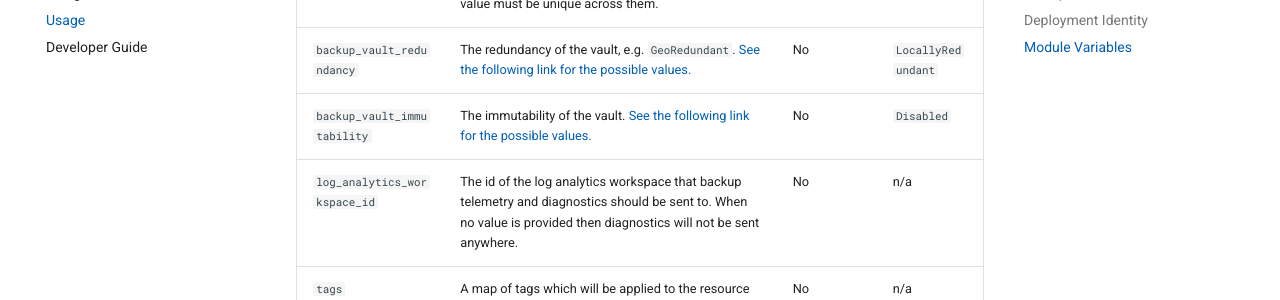
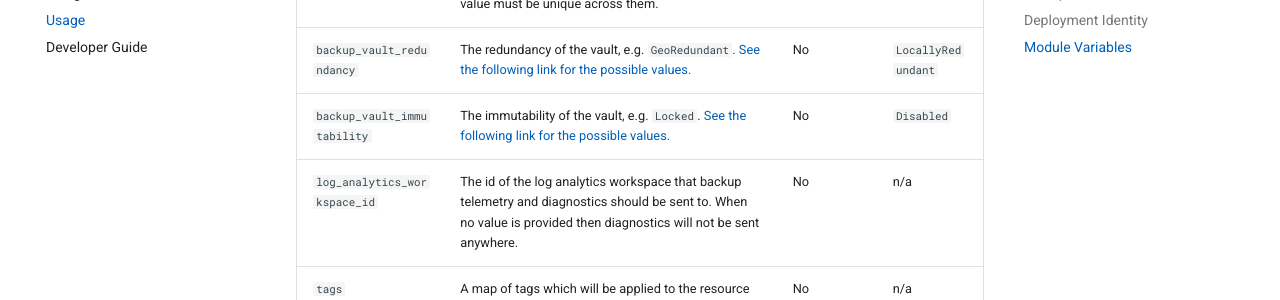
Before and after one commit to NHSDigital/az-backup, an MkDocs documentation site: the page built from docs/usage.md, in a window 1280 px wide and 900 px high, scrolled down 2619 px. Shown: the part 152-452 px from the top of the window. Built offline with MkDocs 1.6.1 and Material for MkDocs 9.7.7, drawn with Linux system fonts in a browser that asks for light colours.

```diff
--- a/docs/usage.md
+++ b/docs/usage.md
@@ -103,7 +103,7 @@
 | `resource_group_location` | The location of the resource group that is created to contain the vault. | No | `uksouth` |
 | `backup_vault_name` | The name of the backup vault. The value supplied will be automatically prefixed with `rg-nhsbackup-`. If more than one az-backup module is created, this value must be unique across them. | Yes | n/a |
 | `backup_vault_redundancy` | The redundancy of the vault, e.g. `GeoRedundant`. [See the following link for the possible values.](https://registry.terraform.io/providers/hashicorp/azurerm/latest/docs/resources/data_protection_backup_vault#redundancy) | No | `LocallyRedundant` |
-| `backup_vault_immutability` | The immutability of the vault. [See the following link for the possible values.](https://learn.microsoft.com/en-us/azure/templates/microsoft.dataprotection/backupvaults?pivots=deployment-language-terraform#immutabilitysettings-2) | No | `Disabled` |
+| `backup_vault_immutability` | The immutability of the vault, e.g. `Locked`. [See the following link for the possible values.](https://learn.microsoft.com/en-us/azure/templates/microsoft.dataprotection/backupvaults?pivots=deployment-language-terraform#immutabilitysettings-2) | No | `Disabled` |
 | `log_analytics_workspace_id` | The id of the log analytics workspace that backup telemetry and diagnostics should be sent to. When no value is provided then diagnostics will not be sent anywhere. | No | n/a |
 | `tags` | A map of tags which will be applied to the resource group and backup vault. When no tags are specified then no tags are added. | No | n/a |
 | `blob_storage_backups` | A map of blob storage backups that should be created. For each backup the following values should be provided: `storage_account_id`, `backup_name` and `retention_period`. When no value is provided then no backups are created. | No | n/a |
```
Also changed, not shown: 1 other file.
